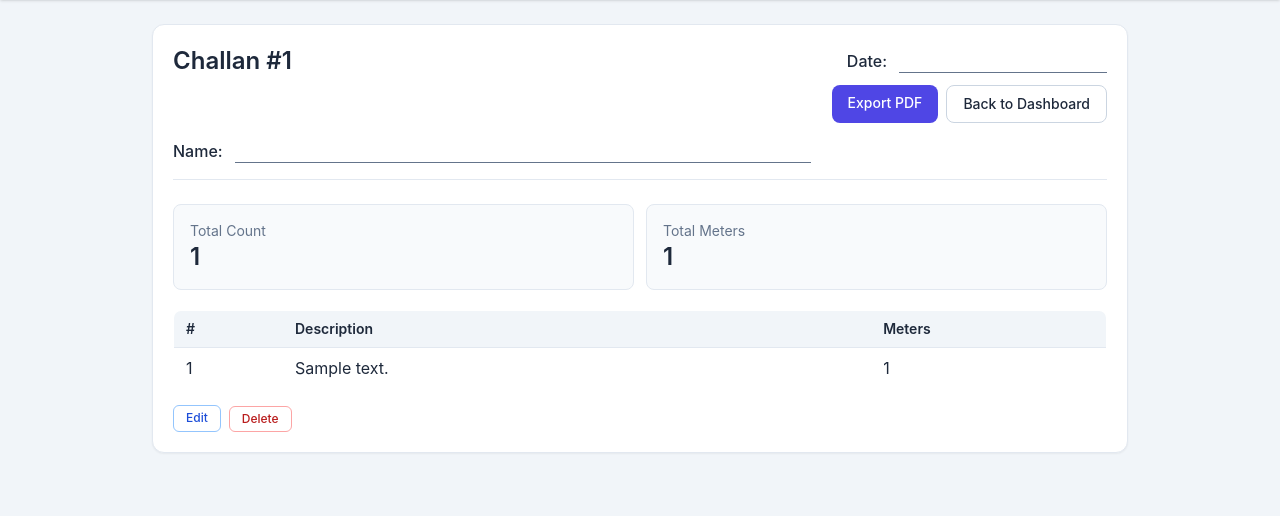
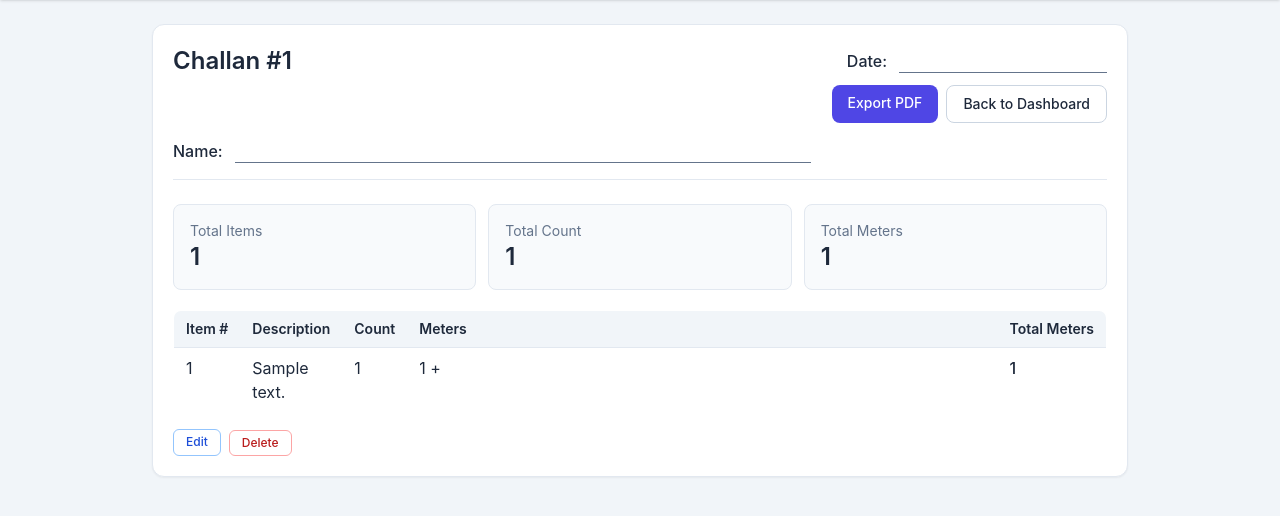
Before and after one commit to iamnasib/Meter-Tracker, a Django app: page /challans/1/ in a window 1280 px wide. Shown: the part 68-584 px from the top of the page. Run offline with Django 5.2, Linux system fonts and the light colour scheme; tables that the repository leaves empty hold one stand-in row (values such as "Sample post"); some libraries are stand-ins or nearby versions.

Commit message:
Added more functionality for the Line items and improved UI

```diff
--- a/entries/models.py
+++ b/entries/models.py
@@ -21,6 +21,9 @@ class Challan(models.Model):
 
     def line_count(self) -> int:
         return ChallanLine.objects.filter(item__challan=self).count()
+
+    def item_count(self) -> int:
+        return self.items.count()
 
     def __str__(self) -> str:
         return f"Challan #{self.pk} — {self.total_meters()} m"
--- a/entries/static/entries/styles.css
+++ b/entries/static/entries/styles.css
@@ -34,6 +34,23 @@ table th {
   word-break: break-word;
 }
 
+.challan-report-table .meters-inline-cell {
+  width: 100%;
+}
+
+.meters-inline {
+  display: flex;
+  flex-wrap: wrap;
+  align-items: center;
+  gap: 0.35rem 0.85rem;
+}
+
+.meter-value {
+  display: inline-block;
+  white-space: nowrap;
+  line-height: 1.5;
+}
+
 /* Keep printed output identical to dashboard, except hide action buttons. */
 @media print {
   .no-print {
--- a/entries/templates/entries/_report_panel.html
+++ b/entries/templates/entries/_report_panel.html
@@ -1,8 +1,12 @@
 {# Shared report layout: summary cards + grouped item table. Used on challan detail. #}
-<div class="mb-5 grid gap-3 sm:grid-cols-2">
+<div class="mb-5 grid gap-3 sm:grid-cols-3">
   <div class="rounded-lg border border-slate-200 bg-slate-50 p-4">
-    <p class="text-sm text-slate-500">{{ total_count_label|default:"Total Count" }}</p>
-    <p class="text-2xl font-semibold">{{ total_count }}</p>
+    <p class="text-sm text-slate-500">{{ item_count_label|default:"Total Items" }}</p>
+    <p class="text-2xl font-semibold">{{ item_count }}</p>
+  </div>
+  <div class="rounded-lg border border-slate-200 bg-slate-50 p-4">
+    <p class="text-sm text-slate-500">{{ line_count_label|default:"Total Count" }}</p>
+    <p class="text-2xl font-semibold">{{ line_count }}</p>
   </div>
   <div class="rounded-lg border border-slate-200 bg-slate-50 p-4">
     <p class="text-sm text-slate-500">{{ total_meters_label|default:"Total Meters" }}</p>
@@ -10,31 +14,37 @@
   </div>
 </div>
 
-{% if items %}
+{% if report_rows %}
   <div class="overflow-x-auto">
-    <table class="min-w-full border border-slate-200 rounded-lg overflow-hidden">
+    <table class="challan-report-table min-w-full border border-slate-200 rounded-lg overflow-hidden">
       <thead class="bg-slate-100">
         <tr>
-          <th class="px-3 py-2 text-left text-sm font-semibold">#</th>
-          <th class="px-3 py-2 text-left text-sm font-semibold">Description</th>
+          <th class="px-3 py-2 text-left text-sm font-semibold w-14">Item #</th>
+          <th class="px-3 py-2 text-left text-sm font-semibold w-28 max-w-[7rem]">Description</th>
+          <th class="px-3 py-2 text-left text-sm font-semibold w-14">Count</th>
           <th class="px-3 py-2 text-left text-sm font-semibold">Meters</th>
+          <th class="px-3 py-2 text-left text-sm font-semibold w-28">Total Meters</th>
         </tr>
       </thead>
       <tbody>
-        {% for item in items %}
-          {% with line_count=item.lines.all|length %}
-            {% for line in item.lines.all %}
-              <tr class="border-t border-slate-200">
-                {% if forloop.first %}
-                  <td class="px-3 py-2 align-middle" rowspan="{{ line_count }}">{{ forloop.parentloop.counter }}</td>
-                  <td class="px-3 py-2 description-cell break-all min-w-[180px] align-middle" rowspan="{{ line_count }}">
-                    {{ item.description|default:"—" }}
-                  </td>
-                {% endif %}
-                <td class="px-3 py-2">{{ line.meters|floatformat:-2 }}</td>
-              </tr>
-            {% endfor %}
-          {% endwith %}
+        {% for row in report_rows %}
+          <tr class="border-t border-slate-200">
+            <td class="px-3 py-2 align-top">{{ row.item_number }}</td>
+            <td class="px-3 py-2 description-cell align-top w-28 max-w-[7rem]">
+              {{ row.description|default:"—" }}
+            </td>
+            <td class="px-3 py-2 align-top">{{ row.item_line_count }}</td>
+            <td class="px-3 py-2 align-top meters-inline-cell">
+              <div class="meters-inline">
+                {% for meters in row.meters_values %}
+                  <span class="meter-value">{{ meters|floatformat:-2 }} +</span>
+                {% endfor %}
+              </div>
+            </td>
+            <td class="px-3 py-2 align-top whitespace-nowrap font-medium">
+              {{ row.item_total_meters|floatformat:-2 }}
+            </td>
+          </tr>
         {% endfor %}
       </tbody>
     </table>
--- a/entries/templates/entries/challan_detail.html
+++ b/entries/templates/entries/challan_detail.html
@@ -32,6 +32,6 @@
     <span class="challan-write-line flex-1 max-w-xl min-w-[12rem]" aria-hidden="true"></span>
   </div>
 
-  {% include "entries/_report_panel.html" with items=items total_count=total_count total_meters=total_meters challan=challan show_actions=True %}
+  {% include "entries/_report_panel.html" with report_rows=report_rows item_count=item_count line_count=line_count total_meters=total_meters challan=challan show_actions=True %}
 </section>
 {% endblock %}
--- a/entries/views.py
+++ b/entries/views.py
@@ -47,6 +47,23 @@ def dashboard_view(request):
     return render(request, "entries/dashboard.html", context)
 
 
+def _build_report_rows(items):
+    rows = []
+    for item_num, item in enumerate(items, start=1):
+        lines = list(item.lines.all())
+        meters_values = [line.meters for line in lines]
+        rows.append(
+            {
+                "item_number": item_num,
+                "description": item.description,
+                "item_line_count": len(lines),
+                "meters_values": meters_values,
+                "item_total_meters": sum(meters_values, Decimal("0")),
+            }
+        )
+    return rows
+
+
 def challan_detail_view(request, pk):
     challan = get_object_or_404(
         Challan.objects.prefetch_related("items__lines"),
@@ -56,7 +73,9 @@ def challan_detail_view(request, pk):
     context = {
         "challan": challan,
         "items": items,
-        "total_count": challan.line_count(),
+        "report_rows": _build_report_rows(items),
+        "item_count": challan.item_count(),
+        "line_count": challan.line_count(),
         "total_meters": challan.total_meters(),
     }
     return render(request, "entries/challan_detail.html", context)
```
Also changed, not shown: entries/tests.py (+19 -0 lines).
